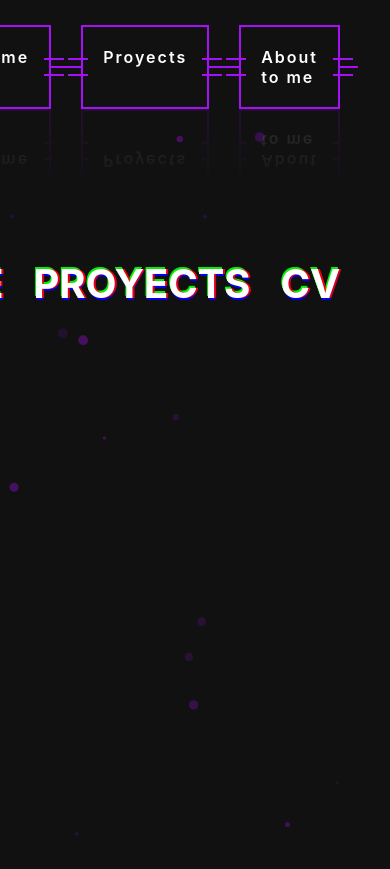
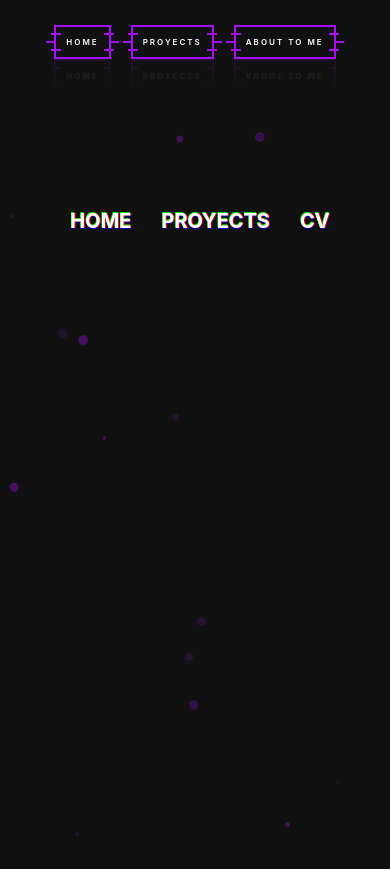
Before and after one commit to Delegado007/portafolio_fms, a React app: page / in a window 390 px wide. Built offline with nearby package versions, Linux system fonts and the light colour scheme.

Commit message:
[ADD] mobil first

```diff
--- a/src/component/NavBar/styles.js
+++ b/src/component/NavBar/styles.js
@@ -2,24 +2,26 @@ import styled from "styled-components";
 
 export const Nav = styled.nav`
   width: 100%;
-  justify-content: flex-end;
+  justify-content: center;
   display: flex;
   margin-top: 25px;
-  padding: 0 20px;
 `
 export const Lista = styled.ul`
   display: inline-flex;
+  padding: 0;
 `
 export const Li = styled.li`
-box-sizing: border-box;
+  display: flex;
+  align-items: center;
+  box-sizing: border-box;
   position: relative;
-  padding: 20px;
+  padding: 10px;
+  margin: 0 10px;
   border: 2px solid #A610F7;
-  margin-right: 30px;
-
   -webkit-box-reflect: below 0px linear-gradient(transparent, #0002);
   transition: 0.5s;
   transition-delay: 0s;
+
   &:hover{
     transition-delay: 1.5s;
     color: #000;
@@ -32,10 +34,10 @@ box-sizing: border-box;
   &::before{
     content: '';
     position: absolute;
-    left: -20px;
+    left: -10px;
     top: 50%;
     transform: translateY(-50%);
-    width: 20px;
+    width: 10px;
     height: 2px;
     background: #A610F7;
     box-shadow: 5px -8px 0 #A610F7,
@@ -55,10 +57,10 @@ box-sizing: border-box;
   &::after{
     content: '';
     position: absolute;
-    right: -20px;
+    right: -10px;
     top: 50%;
     transform: translateY(-50%);
-    width: 20px;
+    width: 10px;
     height: 2px;
     background: #A610F7;
     box-shadow: -5px -8px 0 #A610F7,
@@ -77,8 +79,11 @@ box-sizing: border-box;
   }
 `
 export const Span = styled.span`
-font-weight: 600;
+  text-align: center;
+  font-size: 0.5rem;
+  font-weight: 600;
   letter-spacing: 2px;
   position: relative;
   z-index: 100;
+  text-transform: uppercase;
 `
--- a/src/component/NavBar2/styles.js
+++ b/src/component/NavBar2/styles.js
@@ -1,44 +1,9 @@
-import styled, { keyframes } from "styled-components";
-
-const glitch = keyframes`
-  0% {
-    text-shadow: 0.05em 0 0 rgba(255, 0, 0, 0.75),
-      -0.05em -0.025em 0 rgba(0, 255, 0, 0.75),
-      -0.025em 0.05em 0 rgba(0, 0, 255, 0.75);
-  }
-  14% {
-    text-shadow: 0.05em 0 0 rgba(255, 0, 0, 0.75),
-      -0.05em -0.025em 0 rgba(0, 255, 0, 0.75),
-      -0.025em 0.05em 0 rgba(0, 0, 255, 0.75);
-  }
-  15% {
-    text-shadow: -0.05em -0.025em 0 rgba(255, 0, 0, 0.75),
-      0.025em 0.025em 0 rgba(0, 255, 0, 0.75),
-      -0.05em -0.05em 0 rgba(0, 0, 255, 0.75);
-  }
-  49% {
-    text-shadow: -0.05em -0.025em 0 rgba(255, 0, 0, 0.75),
-      0.025em 0.025em 0 rgba(0, 255, 0, 0.75),
-      -0.05em -0.05em 0 rgba(0, 0, 255, 0.75);
-  }
-  50% {
-    text-shadow: 0.025em 0.05em 0 rgba(255, 0, 0, 0.75),
-      0.05em 0 0 rgba(0, 255, 0, 0.75), 0 -0.05em 0 rgba(0, 0, 255, 0.75);
-  }
-  99% {
-    text-shadow: 0.025em 0.05em 0 rgba(255, 0, 0, 0.75),
-      0.05em 0 0 rgba(0, 255, 0, 0.75), 0 -0.05em 0 rgba(0, 0, 255, 0.75);
-  }
-  100% {
-    text-shadow: -0.025em 0 0 rgba(255, 0, 0, 0.75),
-      -0.025em -0.025em 0 rgba(0, 255, 0, 0.75),
-      -0.025em -0.05em 0 rgba(0, 0, 255, 0.75);
-  }
-`
+import styled from "styled-components";
+import { glitch } from './../../styles/glitchAnimation';
 
 export const Nav = styled.nav`
   width: 100%;
-  justify-content: flex-end;
+  justify-content: center;
   display: flex;
   margin-top: 150px;
   padding: 0 20px;
@@ -50,7 +15,7 @@ export const Lista = styled.ul`
 
 export const Li = styled.li`
   position: relative;
-  font-size: 2.5rem;
+  font-size: 1.25rem;
   font-weight: bold;
   /* letter-spacing: 2px; */
   text-transform: uppercase;
@@ -58,7 +23,6 @@ export const Li = styled.li`
   &:hover{
     cursor: pointer;
     -webkit-box-reflect: below 0px linear-gradient(transparent, #0002);
-
     & span:first-child{
       animation: ${glitch} 650ms infinite;
       clip-path: polygon(0 0, 100% 0, 100% 45%, 0 45%);
@@ -76,11 +40,9 @@ export const Li = styled.li`
   }
 `
 
-
-
 export const Span = styled.span`
   position: absolute;
-  font-size: 2.5rem;
+  font-size: 1.25rem;
   font-weight: bold;
   /* letter-spacing: 2px; */
   text-transform: uppercase;
@@ -90,5 +52,4 @@ export const Span = styled.span`
     0.05em 0 0 rgba(255,0,0,.75),
     -0.025em -0.05em 0 rgba(0,255,0,.75),
     0.025em 0.05em 0 rgba(0,0,255,.75);
-
 `
--- /dev/null
+++ b/src/styles/glitchAnimation.js
@@ -0,0 +1,37 @@
+import { keyframes } from "styled-components";
+
+export const glitch = keyframes`
+  0% {
+    text-shadow: 0.05em 0 0 rgba(255, 0, 0, 0.75),
+      -0.05em -0.025em 0 rgba(0, 255, 0, 0.75),
+      -0.025em 0.05em 0 rgba(0, 0, 255, 0.75);
+  }
+  14% {
+    text-shadow: 0.05em 0 0 rgba(255, 0, 0, 0.75),
+      -0.05em -0.025em 0 rgba(0, 255, 0, 0.75),
+      -0.025em 0.05em 0 rgba(0, 0, 255, 0.75);
+  }
+  15% {
+    text-shadow: -0.05em -0.025em 0 rgba(255, 0, 0, 0.75),
+      0.025em 0.025em 0 rgba(0, 255, 0, 0.75),
+      -0.05em -0.05em 0 rgba(0, 0, 255, 0.75);
+  }
+  49% {
+    text-shadow: -0.05em -0.025em 0 rgba(255, 0, 0, 0.75),
+      0.025em 0.025em 0 rgba(0, 255, 0, 0.75),
+      -0.05em -0.05em 0 rgba(0, 0, 255, 0.75);
+  }
+  50% {
+    text-shadow: 0.025em 0.05em 0 rgba(255, 0, 0, 0.75),
+      0.05em 0 0 rgba(0, 255, 0, 0.75), 0 -0.05em 0 rgba(0, 0, 255, 0.75);
+  }
+  99% {
+    text-shadow: 0.025em 0.05em 0 rgba(255, 0, 0, 0.75),
+      0.05em 0 0 rgba(0, 255, 0, 0.75), 0 -0.05em 0 rgba(0, 0, 255, 0.75);
+  }
+  100% {
+    text-shadow: -0.025em 0 0 rgba(255, 0, 0, 0.75),
+      -0.025em -0.025em 0 rgba(0, 255, 0, 0.75),
+      -0.025em -0.05em 0 rgba(0, 0, 255, 0.75);
+  }
+`
```
